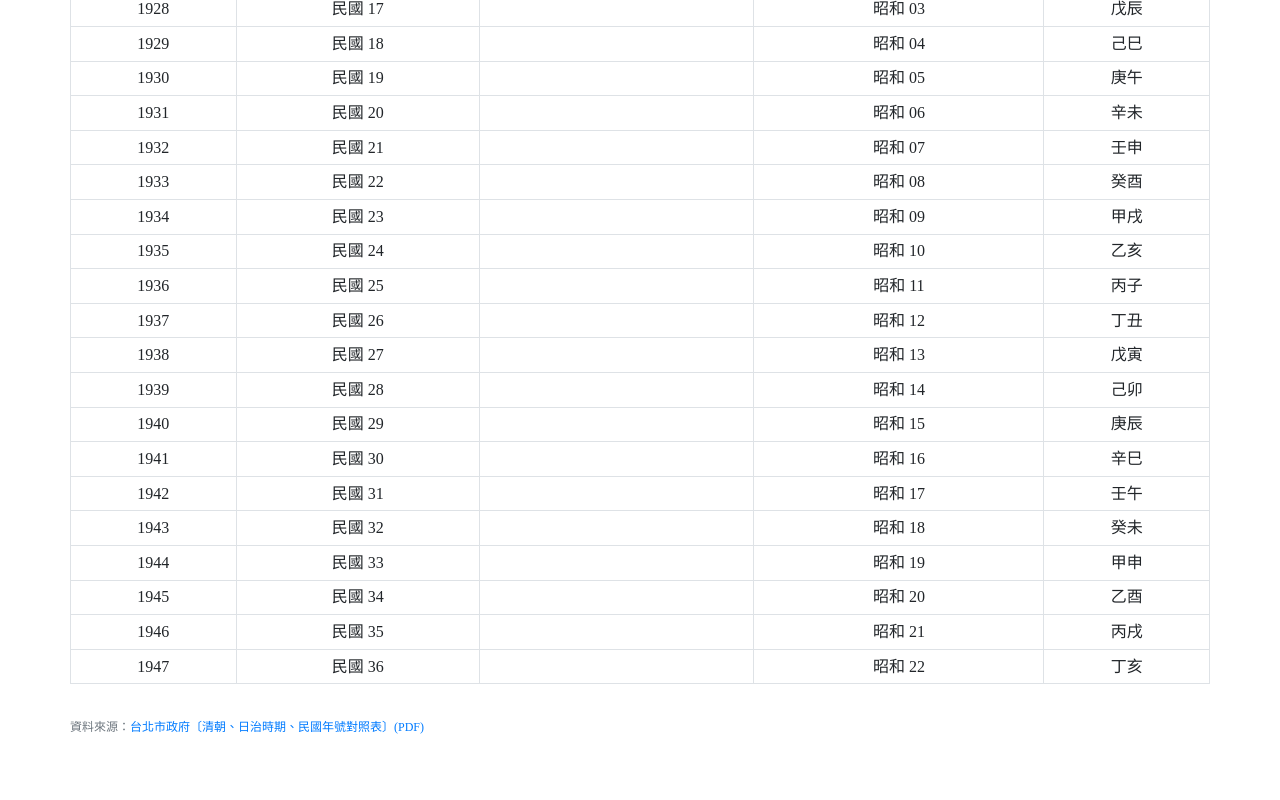
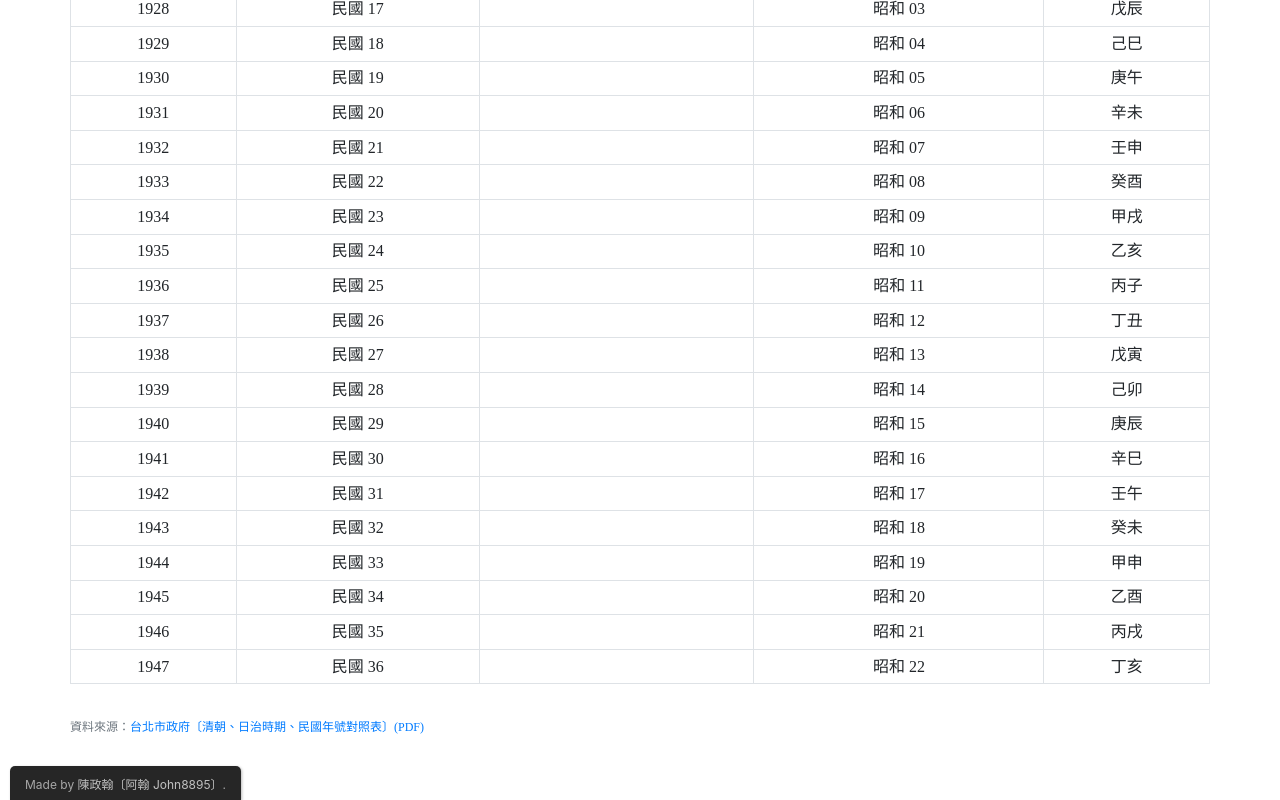
Before and after one commit to john8895/chinese-western-years-map, a plain HTML site: page index.html in a window 1280 px wide. Shown: the part 4373-5173 px from the top of the page. Before the commit the page ends 5139 px from the top, so only its background shows below. Drawn offline with nearby package versions, Linux system fonts and the light colour scheme.

Commit message:
update copyright

```diff
--- a/index.html
+++ b/index.html
@@ -1034,6 +1034,14 @@
         </div>
     </div>
 </div>
+<footer>
+    <div class="container-fluid">
+        <div class="row">
+            <p class="copyright">Made by <a href="https://github.com/john8895" target="_blank" title="John's Github">陳政翰〔阿翰
+                John8895〕</a>.</p>
+        </div>
+    </div>
+</footer>
 <script src="chinese-western-years-map.js"></script>
 </body>
 </html>
--- a/scss/style.scss
+++ b/scss/style.scss
@@ -56,6 +56,25 @@
         display: none;
     }
 }
+footer {
+    .copyright {
+        display: inline-block;
+        font-size: 12px;
+        text-align: center;
+        margin: 0 0 0 10px;
+        color: #a7a7a7;
+        background-color: rgba(0, 0, 0, 0.85);
+        padding: 10px 15px 6px;
+        border-radius: 5px 5px 0 0;
+        box-shadow: 1px 1px 3px rgba(0, 0, 0, 0.27);
+        a {
+            color: lighten(#a7a7a7,10%);
+            &:hover {
+                color: #fff;
+            }
+        }
+    }
+}
 
 //table
 .year-wrap {
```
Also changed, not shown: style.css, 1 other file.
